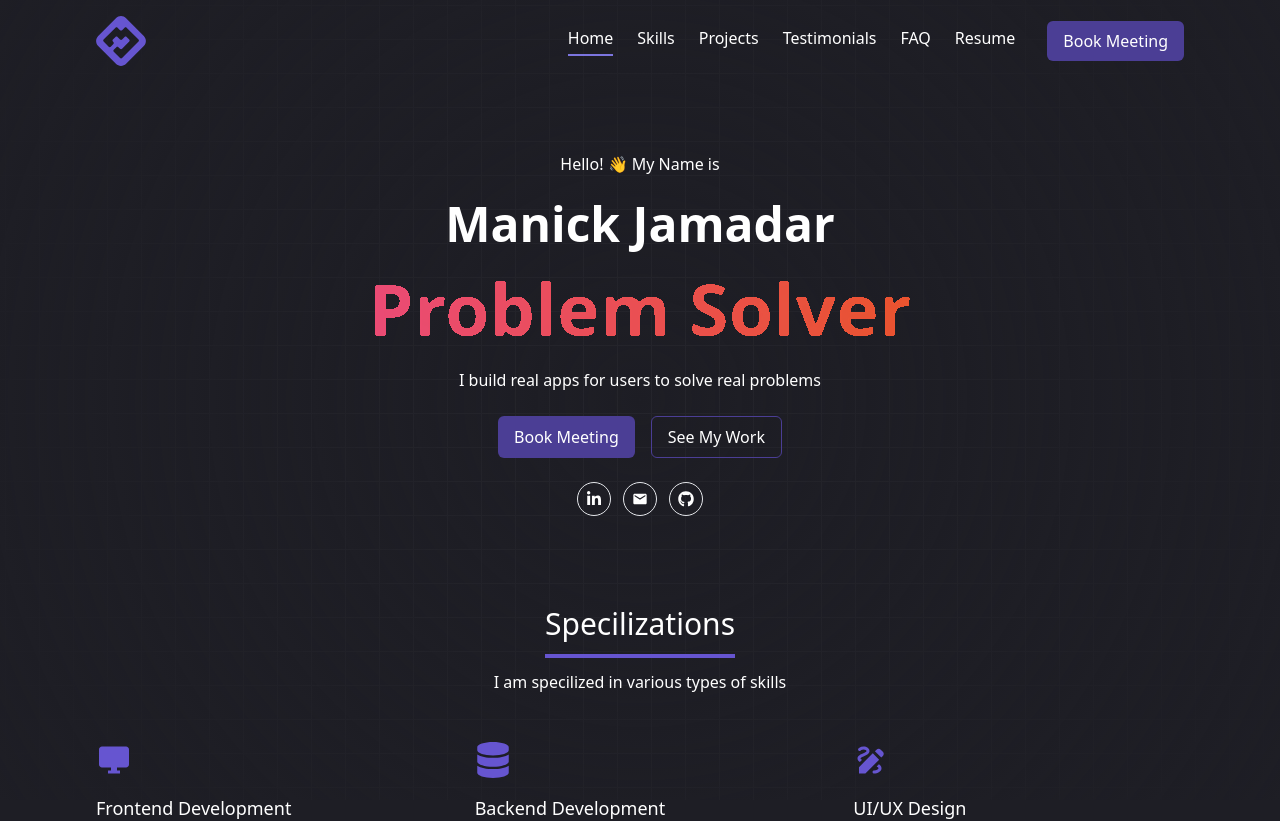
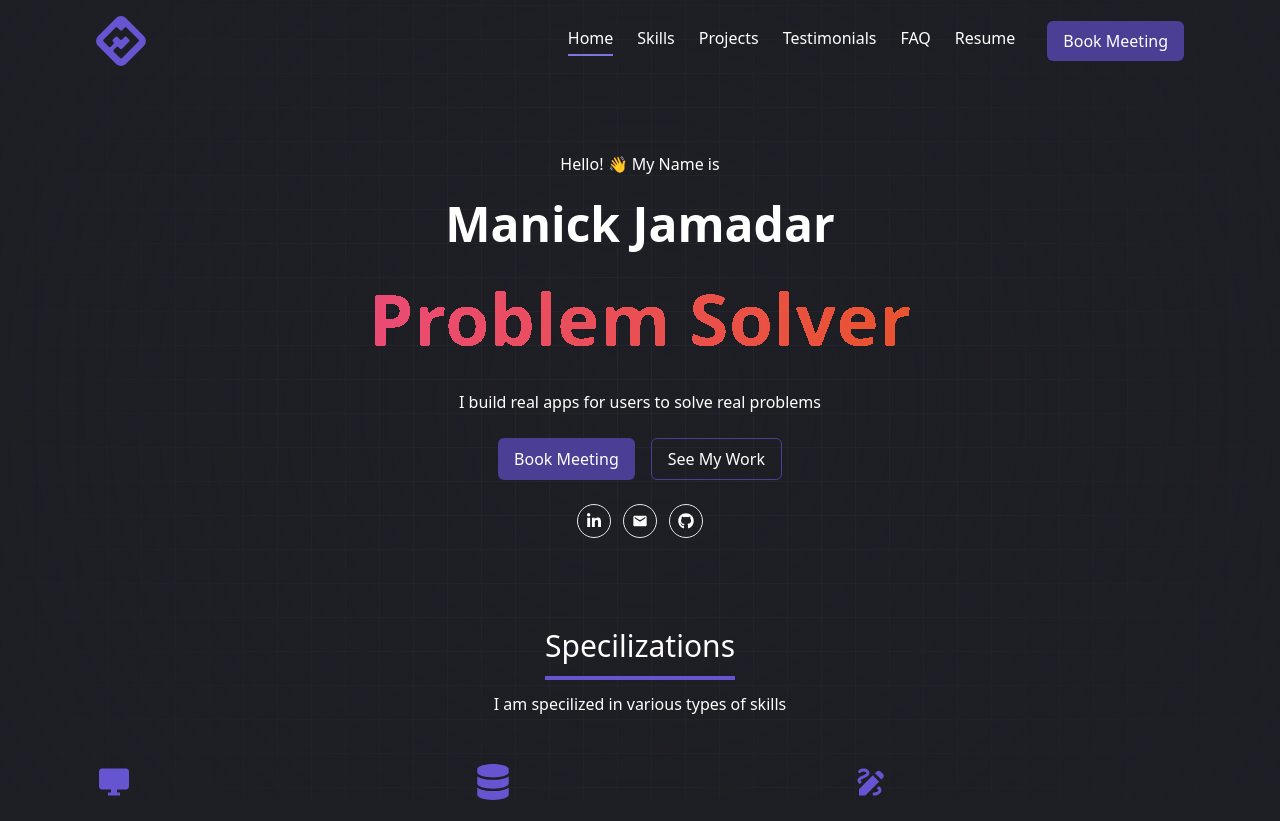
Before and after one commit to manickjamadar/personal-website, a Next.js app: page / in a window 1280 px wide. Shown: the top 821 px of the page. Built offline with nearby package versions, Linux system fonts and the light colour scheme.

Commit message:
fixed text gradient clipping

```diff
--- a/app/components/MorphTexts.tsx
+++ b/app/components/MorphTexts.tsx
@@ -111,7 +111,7 @@ const MorphTexts: React.FC<Props> = ({ texts, placeholder }) => {
           className="font-bold text-7xl text-orange-gradient absolute top-0 bottom-0 w-full flex justify-center items-center"
         ></div>
       </div>
-      <div className="text-7xl font-bold text-transparent">
+      <div className="text-7xl font-bold text-transparent leading-[1.3]">
         {placeholder ? placeholder : getLongestText(texts)}
       </div>
       <svg id="filters" className="absolute top-0 bottom-0 w-full">
--- a/app/globals.css
+++ b/app/globals.css
@@ -56,7 +56,7 @@ radial-gradient(at 35% 67%, hsla(261, 91%, 65%, 1) 0, hsla(261, 91%, 65%, 0) 50%
   @apply bg-transparent text-white px-4 py-2 rounded-md border border-primary-800;
 }
 .text-orange-gradient{
-  @apply bg-gradient-to-r from-pink-500 to-orange-600 bg-clip-text text-transparent;
+  @apply bg-gradient-to-r from-pink-500 to-orange-600 bg-clip-text text-transparent leading-[1.3];
 }
 .icon-btn{
   @apply bg-gray-700 text-white px-3 py-3 rounded;
```
